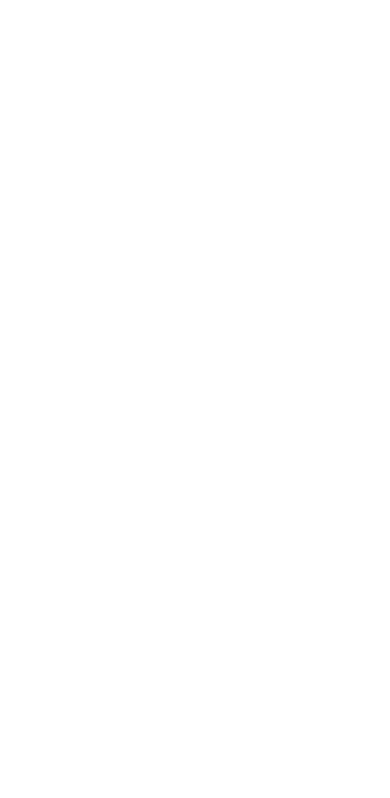
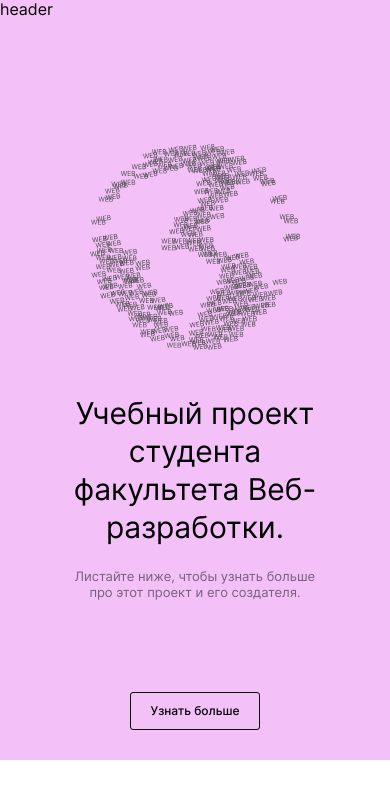
Before and after one commit to Markamadeo/movies-explorer-frontend, a React app: page / in a window 390 px wide. Built offline with nearby package versions, Linux system fonts and the light colour scheme.

Commit message:
feat: create Promo block

```diff
--- a/src/components/App/App.css
+++ b/src/components/App/App.css
@@ -1,5 +1,6 @@
 .App {
-  max-width: 100%;
+  margin: auto;
+  max-width: 1280px;
   min-width: 320px;
   min-height: 100vh;
   align-content: flex-start;
@@ -13,9 +14,3 @@
   -moz-osx-font-smoothing: grayscale;
   text-rendering: optimizeLegibility;
 }
-
-@media screen and (max-width: 425px) {
-  .page {
-
-  }
-}
--- /dev/null
+++ b/src/components/Header/Header.css
@@ -0,0 +1,3 @@
+.header {
+  min-height: 74px;
+}
--- /dev/null
+++ b/src/components/Header/Header.js
@@ -0,0 +1,9 @@
+function Header(props) {
+  return (
+    <section className="header">
+      header
+    </section>
+  );
+}
+
+export default Header;
--- a/src/components/Promo/Promo.css
+++ b/src/components/Promo/Promo.css
@@ -0,0 +1,136 @@
+.promo {
+  background-color: #f3c1f8;
+  width: 100%;
+  display: flex;
+  flex-direction: column;
+}
+
+.promo__content {
+  display: flex;
+  justify-content: space-between;
+  padding: 75px 70px;
+}
+
+.promo__text-container {
+  display: flex;
+  flex-direction: column;
+}
+
+.promo__logo {
+  max-width: 310px;
+  max-height: 304px;
+}
+
+.promo__title {
+  max-width: 640px;
+  font-style: normal;
+  font-weight: normal;
+  font-size: 50px;
+  line-height: 58px;
+  padding: 0;
+  margin: 0;
+}
+
+.promo__text {
+  max-width: 310px;
+  font-style: normal;
+  font-weight: normal;
+  font-size: 13px;
+  line-height: 16px;
+  margin-top: 36px;
+  margin-bottom: 146px;
+  opacity: 0.5;
+}
+
+.promo__button {
+  font-style: normal;
+  font-weight: 500;
+  font-size: 12px;
+  line-height: 16px;
+  padding: 10px 20px;
+  margin: 0;
+  color: #000000;
+  border: 1px solid #000000;
+  box-sizing: border-box;
+  border-radius: 3px;
+  background-color: transparent;
+  cursor: pointer;
+  align-self: start;
+  opacity: 1;
+  transition: opacity 0.4s;
+}
+
+.promo__button:hover {
+  opacity: 0.6;
+}
+
+@media screen and (max-width: 768px) {
+  .promo__content {
+    flex-direction: column;
+    padding: 140px 44px 76px;
+    align-content: center;
+  }
+
+  .promo__text-container {
+    align-content: center;
+    margin-top: 48px;
+  }
+
+  .promo__logo {
+    max-width: 310px;
+    max-height: 304px;
+    order: -1;
+    align-self: center;
+  }
+
+  .promo__title {
+    align-self: center;
+    text-align: center;
+    font-size: 40px;
+    line-height: 50px;
+  }
+
+  .promo__text {
+    align-self: center;
+    text-align: center;
+    margin-top: 22px;
+    margin-bottom: 92px;
+  }
+
+  .promo__button {
+    align-self: center;
+  }
+}
+
+@media screen and (max-width: 425px) {
+  .promo__content {
+    padding: 70px 10px 30px;
+  }
+
+  .promo__text-container {
+    margin-top: 44px;
+  }
+
+  .promo__logo {
+    max-width: 210px;
+    max-height: 206px;
+  }
+
+  .promo__title {
+    font-size: 30px;
+    line-height: 38px;
+    max-width: 300px;
+  }
+
+  .promo__text {
+    max-width: 260px;
+    align-self: center;
+    text-align: center;
+    margin-top: 22px;
+    margin-bottom: 92px;
+  }
+
+  .promo__button {
+    align-self: center;
+  }
+}
--- a/src/components/Promo/Promo.js
+++ b/src/components/Promo/Promo.js
@@ -1,6 +1,30 @@
+import Header from "../Header/Header";
+import { Redirect, Route, Switch, useHistory } from "react-router-dom";
+import promoLogo from "../../images/promo-logo.svg";
+
 function Promo(props) {
+  function promoButtonHandle() {
+    window.open("https://praktikum.yandex.ru/", "_blank");
+  }
+
   return (
-    <div></div>
+    <section className="promo">
+      <Header />
+      <div className="promo__content">
+        <div className="promo__text-container">
+          <h1 className="promo__title">
+            Учебный проект студента факультета Веб-разработки.
+          </h1>
+          <p className="promo__text">
+            Листайте ниже, чтобы узнать больше про этот проект и его создателя.
+          </p>
+          <button onClick={promoButtonHandle} className="promo__button">
+            Узнать больше
+          </button>
+        </div>
+        <img src={promoLogo} alt="Логотип лендинга" className="promo__logo" />
+      </div>
+    </section>
   );
 }
 
--- a/src/index.css
+++ b/src/index.css
@@ -2,3 +2,6 @@
 @import url("./vendor/Fonts/inter.css");
 @import url("./components/App/App.css");
 @import url('./components/Preloader/Preloader.css');
+@import url('./components/Header/Header.css');
+@import url('./components/Main/Main.css');
+@import url('./components/Promo/Promo.css');
```
Also changed, not shown: src/images/promo-logo.svg (added).
